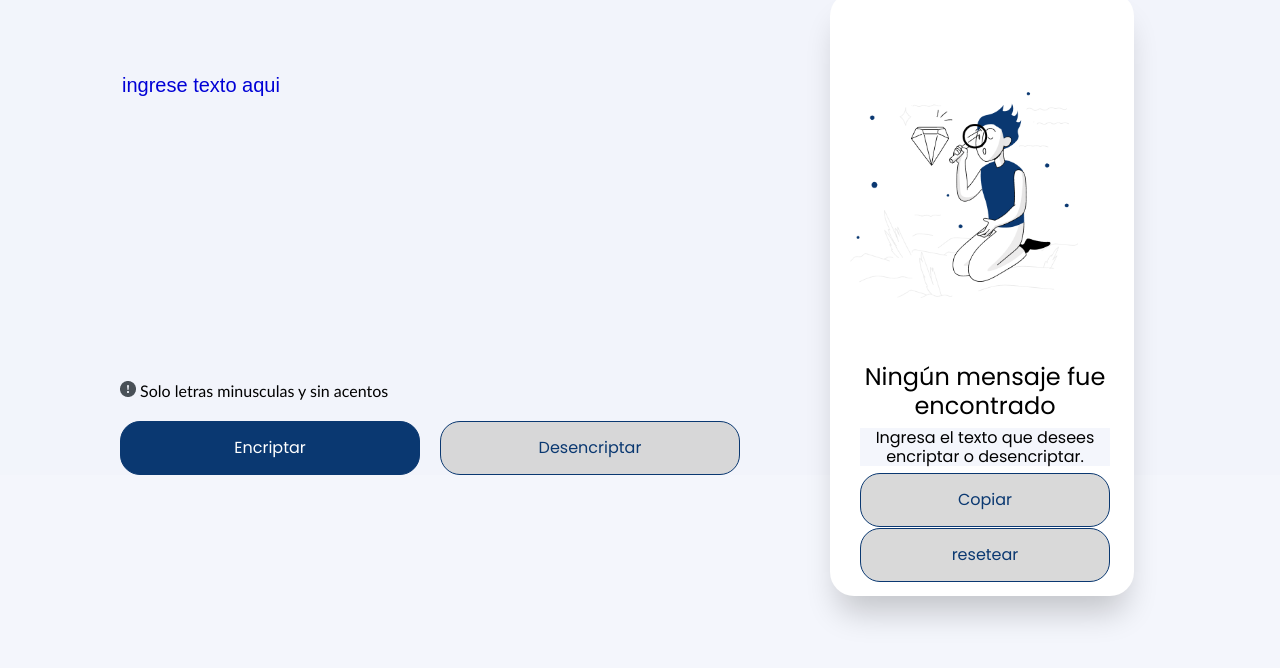
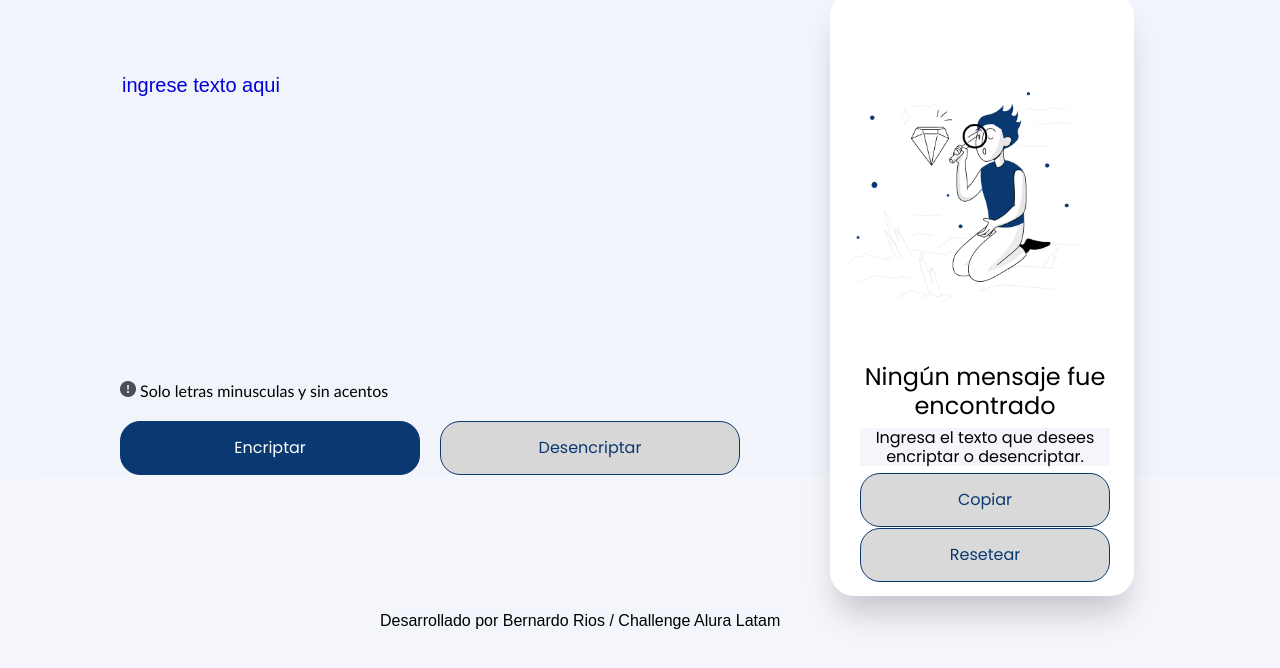
Before and after one commit to BernaCg1975/Challenge, a plain HTML site: page index.html in a window 1280 px wide. Shown: the part 68-736 px from the top of the page. Drawn offline with Linux system fonts and the light colour scheme.

Commit message:
agregando bajada

```diff
--- a/index.html
+++ b/index.html
@@ -49,11 +49,15 @@
                 </div>
                 <div>
                     <button onclick="copiarTexto()" class="btn-c">Copiar</button>
-                    <button onclick="limpiarTexto()" class="btn-r">resetear</button>
+                    <button onclick="limpiarTexto()" class="btn-r">Resetear</button>
                 </div>
             </section>
 
         </main>
+
+        <footer>
+            <p class="bajada">Desarrollado por Bernardo Rios / Challenge Alura Latam </p>
+        </footer>
 
         <script src="funciones.js">
 
@@ -63,4 +67,5 @@
 
 </div>
 
+
 </html>
--- a/style.css
+++ b/style.css
@@ -168,6 +168,16 @@ height: 54px;
   margin-left: 120px;
   margin-top: 550px;
   position: absolute;
+}
+
+.bajada{
+  font: 1em sans-serif;
+  text-align: center;
+  z-index:999;
+  display: flex;
+  position: absolute;
+  top:680px;
+  left: 380px;px;
 }
 
 
```
